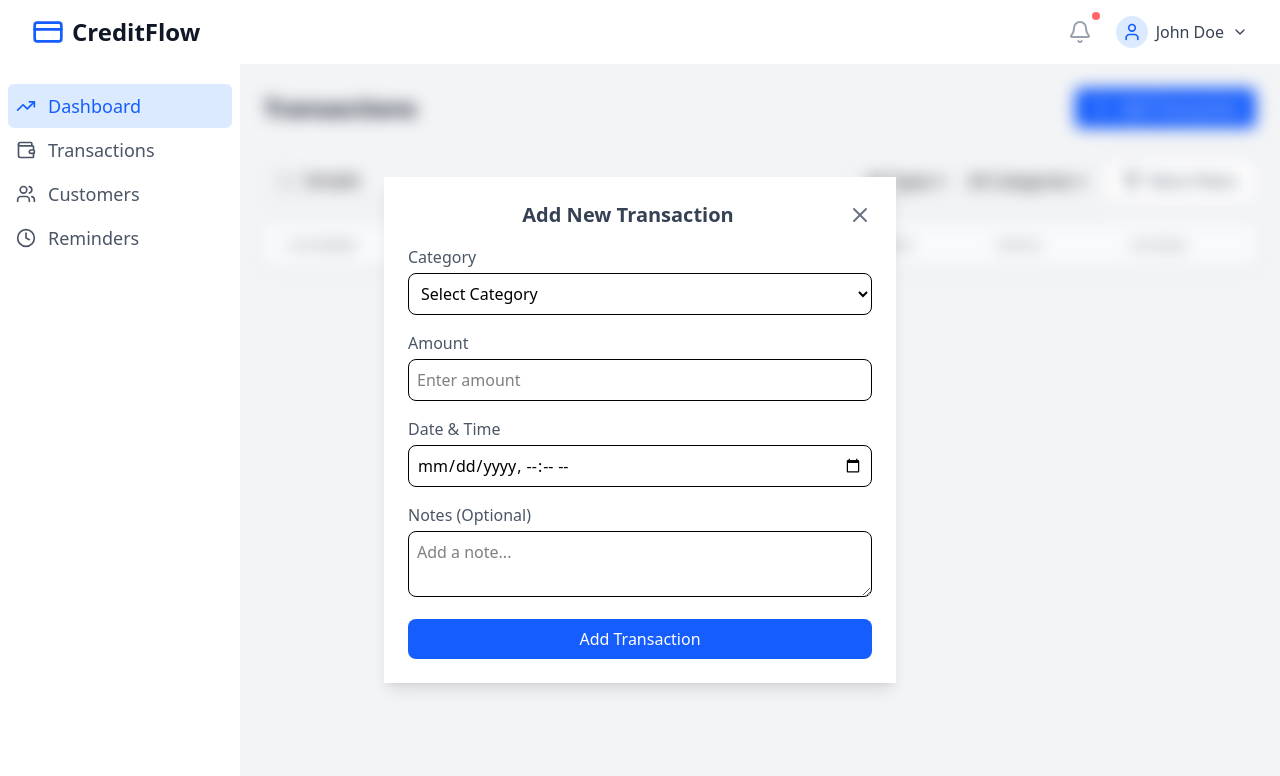
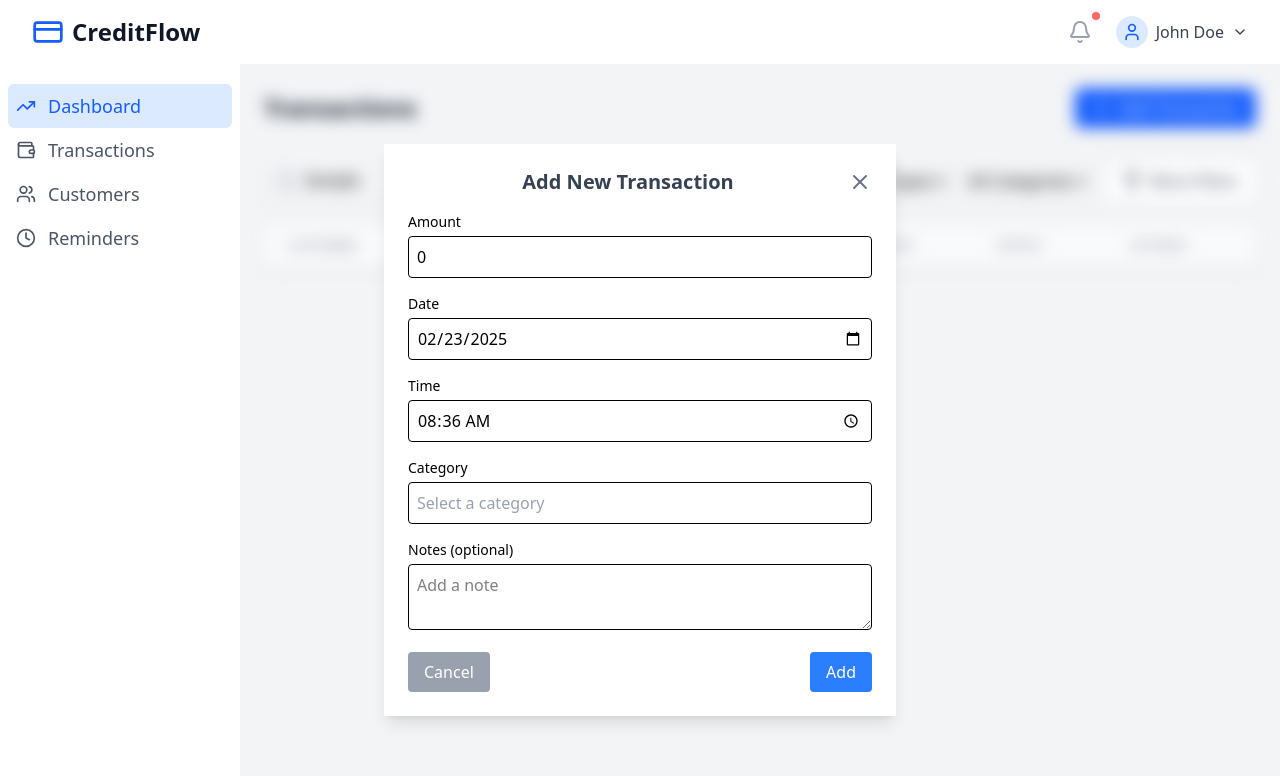
Before and after one commit to ramji023/CreditFlow, a React (Vite) app: page /home/transactions in a window 1280 px wide. Both pictures are taken after typing "Sample" into the empty fields and a click on the button "Add Transaction". Shown: the top 776 px of the page. Built offline with nearby package versions, Linux system fonts and the light colour scheme.

Commit message:
design add transaction form

```diff
--- a/src/components/transaction/AddTransaction.jsx
+++ b/src/components/transaction/AddTransaction.jsx
@@ -1,22 +1,39 @@
 import { useState } from "react";
 import { X } from "lucide-react";
+import categories from "../../utils/categories";
+
 const AddTransaction = ({ setShowAddModal, setTransactions }) => {
-    console.log("add transaction component mount")
-    const [formData, setFormData] = useState({
-        category: '',
-        amount: '',
-        dateTime: '',
-        notes: '',
-    })
+    const [amount, setAmount] = useState(0);
+    const [date, setDate] = useState(() => {
+        return new Date().toISOString().split('T')[0]
+    });
+    const [time, setTime] = useState(() => {
+        const now = new Date();
+        const formattedTime = now.toLocaleTimeString('en-US', {
+            timeZone: 'Asia/Kolkata',
+            hour: '2-digit',
+            minute: '2-digit',
+            hour12: false
+        });
+        return formattedTime;
+    });
+    const [selectedCategory, setSelectedCategory] = useState(null);
+    const [selectedSubcategory, setSelectedSubcategory] = useState(null);
+    const [notes, setNotes] = useState('');
+    const [isCategoryOpen, setIsCategoryOpen] = useState(false);
+    const [isSubcategoryOpen, setIsSubcategoryOpen] = useState(false);
 
-    function handleChange(e) {
-        console.log(e.target.value);
-    }
+    const handleCategorySelect = (category) => {
+        setSelectedCategory(category);
+        setSelectedSubcategory(null);
+        setIsCategoryOpen(false);
+    };
 
-    function handleSubmit() {
+    const handleSubcategorySelect = (subcategory) => {
+        setSelectedSubcategory(subcategory);
+        setIsSubcategoryOpen(false);
+    };
 
-    }
-    const categories = [];
     return (
         <>
             <div className="w-full max-w-lg mx-auto p-6 bg-white shadow-lg mt-15 max-h-[90vh] overflow-y-auto">
@@ -29,30 +46,148 @@ const AddTransaction = ({ setShowAddModal, setTransactions }) => {
                         <X className="w-6 h-6" />
                     </button>
                 </div>
-                <form onSubmit={handleSubmit} className="space-y-4">
-                    <div>
-                        <label className="block text-gray-600 font-medium mb-1">Category</label>
-                        <select name="category" value={formData.category} onChange={handleChange} required className="w-full p-2 border rounded-lg focus:ring-2 focus:ring-blue-500">
-                            <option value="" disabled>Select Category</option>
-                            {categories.map((cat) => (
-                                <option key={cat} value={cat}>{cat}</option>
+
+                {/* Amount Field */}
+                <div className="mb-4">
+                    <label className="block text-sm font-medium">Amount</label>
+                    <input
+                        type="number"
+                        className="w-full p-2 border rounded mt-1"
+                        value={amount}
+                        onChange={(e) => setAmount(e.target.value)}
+                        placeholder="Enter amount"
+                    />
+                </div>
+
+                {/* Date Field */}
+                <div className="mb-4">
+                    <label className="block text-sm font-medium">Date</label>
+                    <input
+                        type="date"
+                        className="w-full p-2 border rounded mt-1"
+                        value={date}
+                        onChange={(e) => setDate(e.target.value)}
+                    />
+                </div>
+
+                {/* Time Field */}
+                <div className="mb-4">
+                    <label className="block text-sm font-medium">Time</label>
+                    <input
+                        type="time"
+                        className="w-full p-2 border rounded mt-1"
+                        value={time}
+                        onChange={(e) => setTime(e.target.value)}
+                    />
+                </div>
+
+                {/* Custom Category Dropdown */}
+                <div className="mb-4 relative">
+                    <label className="block text-sm font-medium">Category</label>
+                    <div
+                        className="w-full p-2 border rounded mt-1 flex items-center justify-between cursor-pointer"
+                        onClick={() => setIsCategoryOpen(!isCategoryOpen)}
+                    >
+                        {selectedCategory ? (
+                            <div className="flex items-center gap-2">
+                                <img src={selectedCategory.icon} alt={selectedCategory.name} className="w-10 h-10" />
+                                <span>{selectedCategory.name}</span>
+                            </div>
+                        ) : (
+                            <span className="text-gray-400">Select a category</span>
+                        )}
+                    </div>
+
+                    {isCategoryOpen && (
+                        <div className="absolute z-10 w-full mt-1 bg-white border rounded shadow-lg max-h-60 overflow-y-auto">
+                            {categories.map((category) => (
+                                <div
+                                    key={category.name}
+                                    className="p-2 hover:bg-gray-100 cursor-pointer flex items-center gap-2"
+                                    onClick={() => handleCategorySelect(category)}
+                                >
+                                    <img src={category.icon} alt={category.name} className="w-10 h-10" />
+                                    <span>{category.name}</span>
+                                </div>
                             ))}
-                        </select>
+                        </div>
+                    )}
+                </div>
+
+                {/* Custom Subcategory Dropdown */}
+                {selectedCategory?.subcategories && (
+                    <div className="mb-4 relative">
+                        <label className="block text-sm font-medium">Subcategory</label>
+                        <div
+                            className="w-full p-2 border rounded mt-1 flex items-center justify-between cursor-pointer"
+                            onClick={() => setIsSubcategoryOpen(!isSubcategoryOpen)}
+                        >
+                            {selectedSubcategory ? (
+                                <div className="flex items-center gap-2">
+                                    <img src={selectedSubcategory.icon} alt={selectedSubcategory.name} className="w-10 h-10" />
+                                    <span>{selectedSubcategory.name}</span>
+                                </div>
+                            ) : (
+                                <span className="text-gray-400">Select a subcategory</span>
+                            )}
+                        </div>
+
+                        {isSubcategoryOpen && (
+                            <div className="absolute z-10 w-full mt-1 bg-white border rounded shadow-lg max-h-60 overflow-y-auto">
+                                {selectedCategory.subcategories.map((subcategory) => (
+                                    <div
+                                        key={subcategory.name}
+                                        className="p-2 hover:bg-gray-100 cursor-pointer flex items-center gap-2"
+                                        onClick={() => handleSubcategorySelect(subcategory)}
+                                    >
+                                        <img src={subcategory.icon} alt={subcategory.name} className="w-10 h-10" />
+                                        <span>{subcategory.name}</span>
+                                    </div>
+                                ))}
+                            </div>
+                        )}
                     </div>
-                    <div>
-                        <label className="block text-gray-600 font-medium mb-1">Amount</label>
-                        <input type="number" name="amount" value={formData.amount} onChange={handleChange} required placeholder="Enter amount" className="w-full p-2 border rounded-lg focus:ring-2 focus:ring-blue-500" />
-                    </div>
-                    <div>
-                        <label className="block text-gray-600 font-medium mb-1">Date & Time</label>
-                        <input type="datetime-local" name="dateTime" value={formData.dateTime} onChange={handleChange} required className="w-full p-2 border rounded-lg focus:ring-2 focus:ring-blue-500" />
-                    </div>
-                    <div>
-                        <label className="block text-gray-600 font-medium mb-1">Notes (Optional)</label>
-                        <textarea name="notes" value={formData.notes} onChange={handleChange} placeholder="Add a note..." className="w-full p-2 border rounded-lg focus:ring-2 focus:ring-blue-500"></textarea>
-                    </div>
-                    <button type="submit" className="w-full bg-blue-600 text-white py-2 rounded-lg hover:bg-blue-700 transition">Add Transaction</button>
-                </form>
+                )}
+
+                {/* Notes Field */}
+                <div className="mb-4">
+                    <label className="block text-sm font-medium">Notes (optional)</label>
+                    <textarea
+                        className="w-full p-2 border rounded mt-1"
+                        value={notes}
+                        onChange={(e) => setNotes(e.target.value)}
+                        placeholder="Add a note"
+                    ></textarea>
+                </div>
+
+                {/* Action Buttons */}
+                <div className="flex justify-between">
+                    <button
+                        className="bg-gray-400 text-white px-4 py-2 rounded"
+                        onClick={() => setShowAddModal(false)}
+                    >
+                        Cancel
+                    </button>
+                    <button
+                        className="bg-blue-500 text-white px-4 py-2 rounded"
+                        onClick={() => {
+                            setTransactions((prev) => [
+                                ...prev,
+                                {
+                                    amount,
+                                    date,
+                                    time,
+                                    category: selectedCategory?.name,
+                                    subcategory: selectedSubcategory?.name,
+                                    notes
+                                }
+                            ]);
+                            setShowAddModal(false);
+                        }}
+                    >
+                        Add
+                    </button>
+                </div>
             </div>
         </>
     );
--- a/src/utils/categories.js
+++ b/src/utils/categories.js
@@ -13,7 +13,7 @@ import bar from "../assets/category_image/bar.png"
 import eating_out from "../assets/category_image/eating-out.png"
 import food from "../assets/category_image/food.png"
 import drinks from "../assets/category_image/drinks.png"
-import transportation_icon from "../assets/category_image/transportation_icon.png"
+import transportation_icon from "../assets/category_image/transportation-icon.png"
 import transportation from "../assets/category_image/transportation.png"
 import car from "../assets/category_image/car.png"
 import fuel from "../assets/category_image/fuel.png"
@@ -32,7 +32,7 @@ import sport from "../assets/category_image/sports.png"
 import pets from "../assets/category_image/pets.png"
 import food_pets from "../assets/category_image/pet-food.png"
 import travel from "../assets/category_image/travels.png"
-import accommodation from "../assets/category_image/accommodation.png"
+import accommodation from "../assets/category_image/accommodations.png"
 import taxes from "../assets/category_image/tax.png"
 import smoking from "../assets/category_image/smoking.png"
 const categories = [
@@ -57,7 +57,7 @@ const categories = [
     },
     {
         type: "income",
-        name: "Other",
+        name: "Other(income)",
         icon: other,
     },
     {
@@ -152,7 +152,7 @@ const categories = [
     },
     {
         type: "expense",
-        name: "Other",
+        name: "Other(expenses)",
         icon: other,
         subcategories: [
             { name: "Others", icon: other },
```
